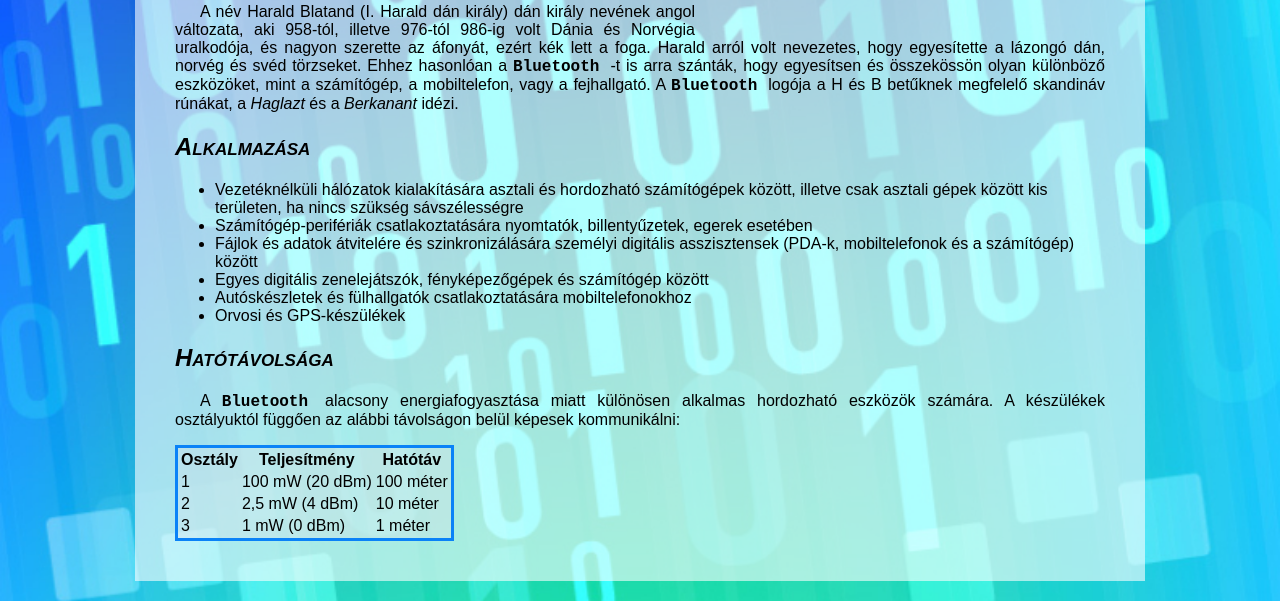
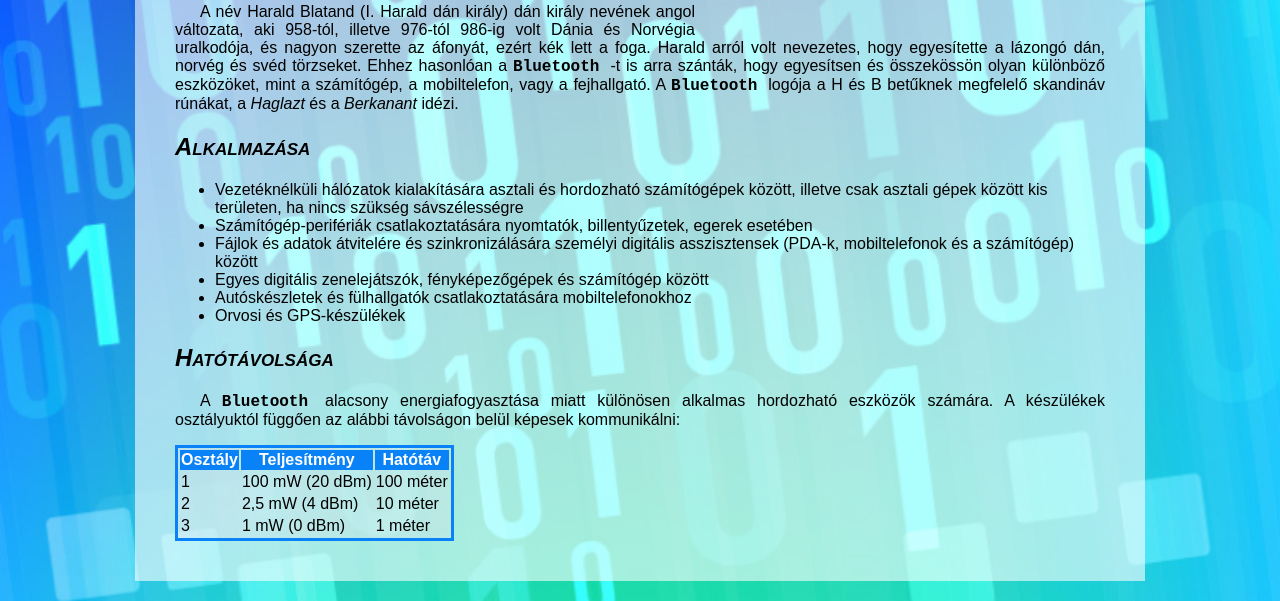
Before and after one commit to ESzabika26/2022-01-03_Bluetooth, a plain HTML site: page index.html in a window 1280 px wide. Shown: the part 278-879 px from the top of the page. Drawn offline with Linux system fonts and the light colour scheme.

Commit message:
13. feladat

```diff
--- a/styles.css
+++ b/styles.css
@@ -66,3 +66,8 @@ table {
 font-weight: bold;
 font-family: 'Courier New', Courier, monospace;
 }
+
+th {
+  background-color: #0a82f7;
+  color: white;
+}
```
